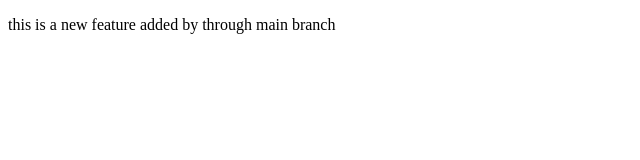
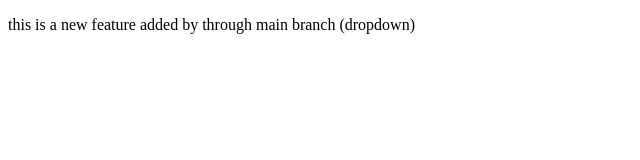
Before and after one commit to sangyapucharankumar/addedlocalrepoforsecondtime, a plain HTML site: page index.html in a window 1280 px wide. Shown: the whole page, without its empty margins (0-640 px from the left). Drawn offline with Linux system fonts and the light colour scheme.

Commit message:
file modified to modify line by adding dropdown in html file using feature branch.

```diff
--- a/index.html
+++ b/index.html
@@ -7,7 +7,7 @@
 </head>
 <body>
 
-    <p>this is a new feature added by through main branch</p>
+    <p>this is a new feature added by through main branch (dropdown)</p>
 
 </body>
 </html>
```
